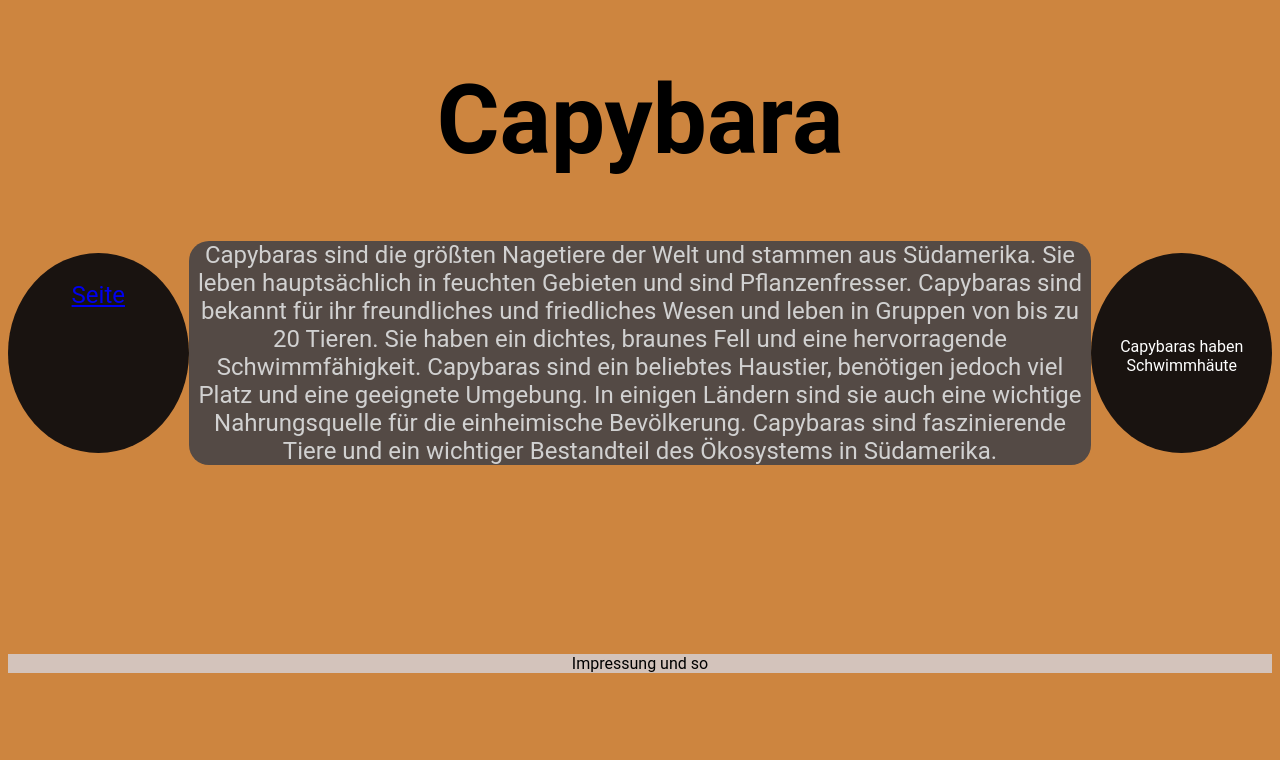
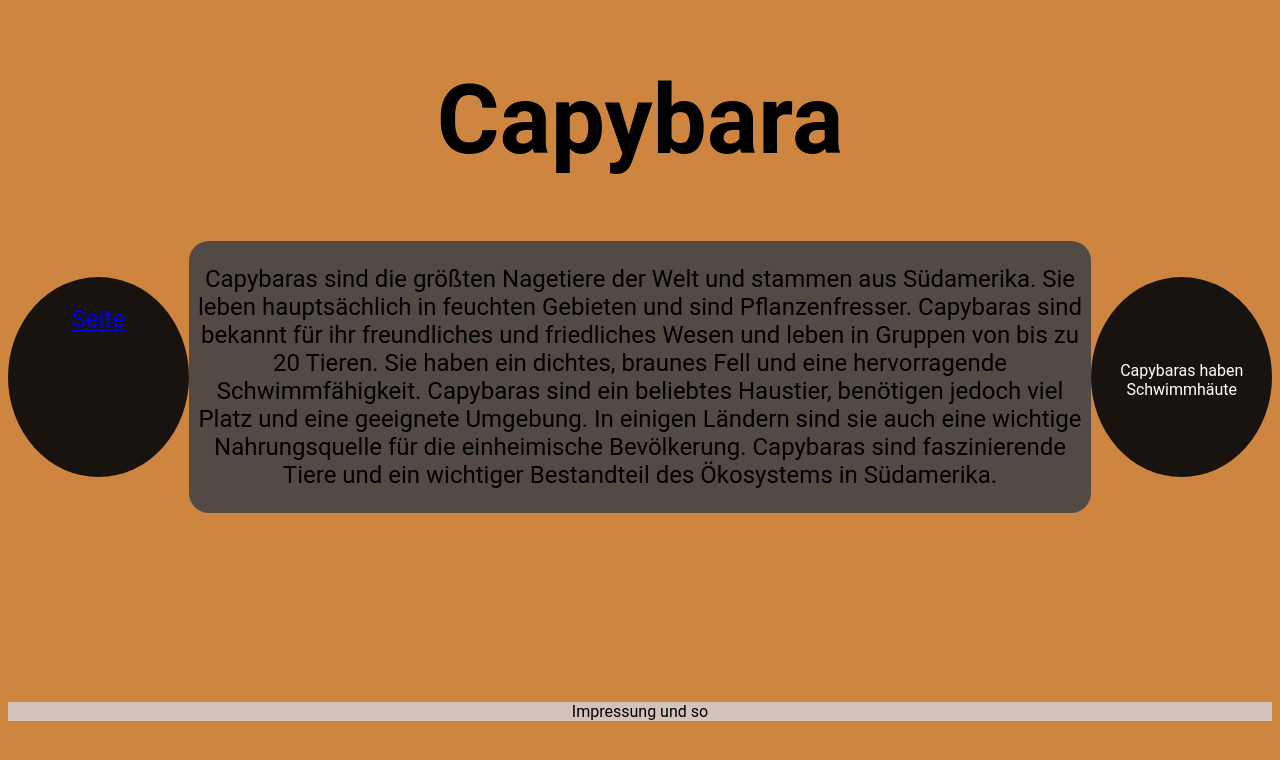
Before and after one commit to Redflame125/Capybara, a plain HTML site: page index.html in a window 1280 px wide. Drawn offline with Linux system fonts and the light colour scheme.

Commit message:
anstantt anker p

```diff
--- a/index.html
+++ b/index.html
@@ -21,8 +21,7 @@
         <a href="seite.html">Seite</a>
     </span>
     <span id="nose">
-        <a href="">
-            Capybaras sind die größten Nagetiere der Welt und stammen aus Südamerika. Sie leben hauptsächlich in feuchten Gebieten und sind Pflanzenfresser. Capybaras sind bekannt für ihr freundliches und friedliches Wesen und leben in Gruppen von bis zu 20 Tieren. Sie haben ein dichtes, braunes Fell und eine hervorragende Schwimmfähigkeit. Capybaras sind ein beliebtes Haustier, benötigen jedoch viel Platz und eine geeignete Umgebung. In einigen Ländern sind sie auch eine wichtige Nahrungsquelle für die einheimische Bevölkerung. Capybaras sind faszinierende Tiere und ein wichtiger Bestandteil des Ökosystems in Südamerika. </a>
+<p>Capybaras sind die größten Nagetiere der Welt und stammen aus Südamerika. Sie leben hauptsächlich in feuchten Gebieten und sind Pflanzenfresser. Capybaras sind bekannt für ihr freundliches und friedliches Wesen und leben in Gruppen von bis zu 20 Tieren. Sie haben ein dichtes, braunes Fell und eine hervorragende Schwimmfähigkeit. Capybaras sind ein beliebtes Haustier, benötigen jedoch viel Platz und eine geeignete Umgebung. In einigen Ländern sind sie auch eine wichtige Nahrungsquelle für die einheimische Bevölkerung. Capybaras sind faszinierende Tiere und ein wichtiger Bestandteil des Ökosystems in Südamerika. </p>
     </span>
     <span id="eye-right">
         <br><br><br>
```
